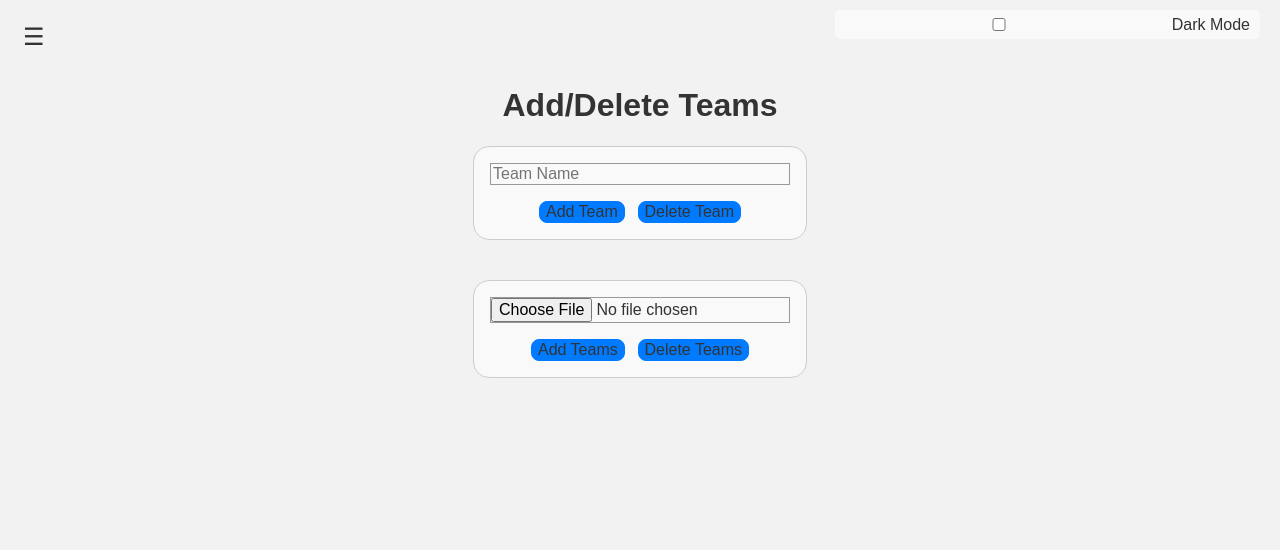
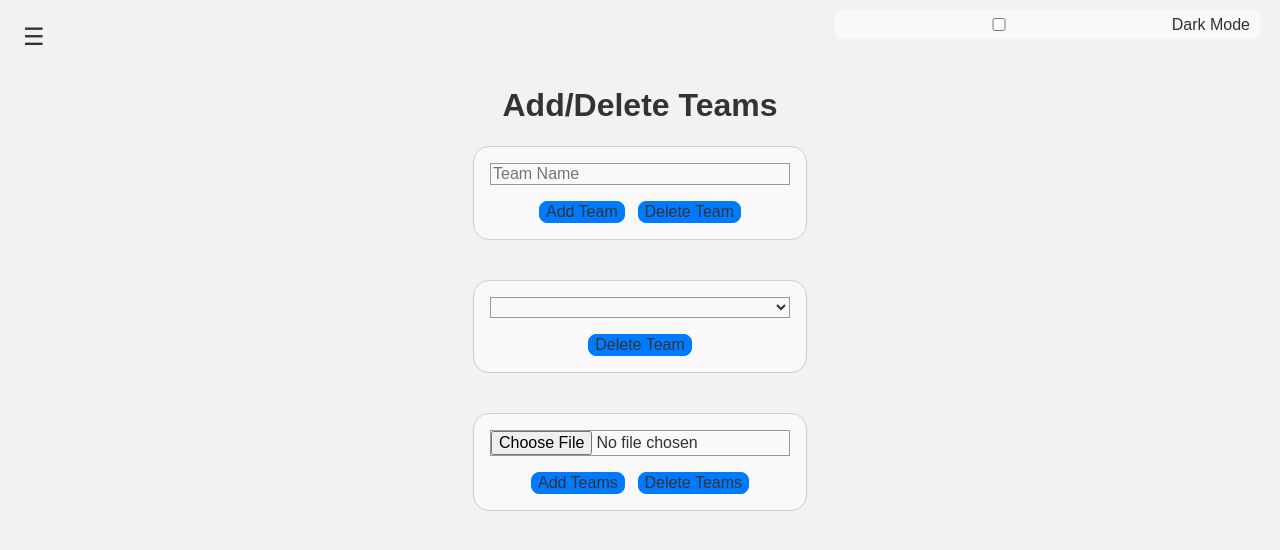
Before and after one commit to Syd4r/dataMule, a Flask app: page /add_teams in a window 1280 px wide. Shown: the top 550 px of the page. Run offline with Flask 2, Linux system fonts and the light colour scheme; the visitor is signed in with stand-in values (Sample User, id 1); data comes from the database, SQL or seed files in the repository; data that the repository does not hold is empty; some libraries are stand-ins or nearby versions.

Commit message:
added ability to delete athletes/coaches/teams via dropdown menus

```diff
--- a/app.py
+++ b/app.py
@@ -26,7 +26,6 @@ app.config['MAIL_PASSWORD'] = os.getenv('MAIL_PASSWORD')
 app.config['MAIL_DEFAULT_SENDER'] = os.getenv('MAIL_DEFAULT_SENDER', 'datamulecolby@gmail.com')
 
 mail = Mail(app)
-
 db.init_app(app)
 
 login_manager = LoginManager(app)
--- a/models.py
+++ b/models.py
@@ -141,7 +141,6 @@ class TeamUserAssociation(db.Model):
     def __repr__(self):
         return f"<Association Team ID: {self.team_id}, User ID: {self.user_id}, Role: {self.role}>"
 
-
 class Note(db.Model):
     __tablename__ = 'notes'
 
--- a/templates/add_teams.html
+++ b/templates/add_teams.html
@@ -33,6 +33,20 @@
                 </div>
             </form>
 
+            <form action="{{ url_for('main.add_teams') }}" method="post">
+                <div class="inputs">
+                    <select name="delete_team">
+                        {% for team in teams %}
+                            <option value="{{ team.id }}">{{ team.name }} (ID: {{ team.id }})</option>
+                        {% endfor %}
+                    </select>
+                </div>
+
+                <div class="buttons">
+                    <button type="submit" name="action" value="delete-dropdown">Delete Team</button>
+                </div>
+            </form>
+
             <!-- Form to add or delete teams via CSV file -->
             <form action="{{ url_for('main.add_teams') }}" method="post" enctype="multipart/form-data">
                 <div class="inputs">
--- a/views.py
+++ b/views.py
@@ -208,7 +208,10 @@ def get_athlete_data(user_name):
 def add_athletes():
     if request.method == 'POST' and 'action' in request.form:
         action = request.form.get('action')
+
         hawkins_id = request.form.get('hawkins_id')
+        file = request.files.get('file')
+        delete_athlete = request.form.get('delete_athlete')
 
         if hawkins_id:
             form_data = {
@@ -232,14 +235,33 @@ def add_athletes():
                 db.session.commit()
             except Exception:
                 flash(f"Error {action}ing athlete!", 'error')
-        else:
-            file = request.files.get('file')
-            if not file or file.filename == '':
+
+        elif file:
+            if file.filename == '':
                 flash('No file selected!', 'error')
             else:
                 process_csv(file, action)
 
-    return render_template("add_athletes.html", links=get_links(current_user))
+        elif delete_athlete:
+            athlete = Athlete.query.filter_by(hawkins_id=delete_athlete).first()
+            try:
+                if action == 'delete-dropdown' and athlete:
+                    db.session.delete(athlete)
+                    flash('Athlete deleted successfully!', 'success')
+                db.session.commit()
+            except Exception:
+                flash(f'Error {action}ing athlete!', 'error')
+
+    raw_athletes = Athlete.query.all()
+    athletes = []
+
+    for raw_athlete in raw_athletes:
+        athletes.append({
+            'name': f'{raw_athlete.first_name} {raw_athlete.last_name}',
+            'id': raw_athlete.hawkins_id
+        })
+
+    return render_template("add_athletes.html", links=get_links(current_user), athletes=athletes)
 
 @main_blueprint.route('/add_coaches', methods=['GET', 'POST'])
 @login_required
@@ -248,6 +270,10 @@ def add_coaches():
         action = request.form.get('action')
         first_name = request.form.get('first_name')
         last_name = request.form.get('last_name')
+
+        file = request.files.get('file')
+
+        delete_coach = request.form.get(delete_coach)
 
         if first_name:
             form_data = {
@@ -267,18 +293,38 @@ def add_coaches():
                 db.session.commit()
             except Exception:
                 flash(f"Error {action}ing coach!", 'error')
-        else:
-            file = request.files.get('file')
-            if not file or file.filename == '':
+        elif file:
+            if file.filename == '':
                 flash('No file selected!', 'error')
             else:
                 process_csv(file, action)
+
+        elif delete_coach:
+            coach = Coach.query.filter_by(id=delete_coach).first()
+            try:
+                if action == 'delete-dropdown' and coach:
+                    db.session.delete(coach)
+                    flash('Coach deleted successfully!', 'success')
+                db.session.commit()
+            except Exception:
+                flash(f'Error {action}ing coach!', 'error')
+
     teams = Team.query.all()
     #make a dictionary of teams
     teams_dict = []
     for team in teams:
         teams_dict.append({'team_name': team.name})
-    return render_template("add_coaches.html", links=get_links(current_user), teams=teams_dict)
+
+    raw_coaches = Coach.query.all()
+    coaches = []
+
+    for raw_coach in raw_coaches:
+        coaches.append({
+            'name': f'{raw_coach.first_name} {raw_coach.last_name}',
+            'id': raw_coach.id
+        })
+
+    return render_template("add_coaches.html", links=get_links(current_user), teams=teams_dict, coaches=coaches)
 
 def process_csv(file, action):
     try:
@@ -320,7 +366,10 @@ def process_csv(file, action):
 def add_teams():
     if request.method == 'POST' and 'action' in request.form:
         action = request.form.get('action')
+
         team_name = request.form.get('team_name')
+        file = request.files.get('file')
+        delete_team = request.form.get('delete_team')
 
         if team_name:
             team = Team.query.filter_by(name=team_name).first()
@@ -334,13 +383,32 @@ def add_teams():
                 db.session.commit()
             except Exception:
                 flash(f"Error {action}ing team!", 'error')
-        else:
-            file = request.files.get('file')
-            if not file or file.filename == '':
+        elif file:
+            if file.filename == '':
                 flash('No file selected!', 'error')
             else:
                 process_csv(file, action)
-    return render_template("add_teams.html", links=get_links(current_user))
+
+        elif delete_team:
+            team = Team.query.filter_by(id=delete_team).first()
+            try:
+                if action == 'delete-dropdown' and team:
+                    db.session.delete(team)
+                    flash('Team deleted successfully!', 'success')
+                db.session.commit()
+            except Exception:
+                flash(f'Error {action}ing team!', 'error')
+
+    raw_teams = Team.query.all()
+    teams = []
+
+    for raw_team in raw_teams:
+        teams.append({
+            'name': raw_team.name,
+            'id': raw_team.id
+        })
+
+    return render_template("add_teams.html", links=get_links(current_user), teams=teams)
 
 @main_blueprint.route('/add_admins', methods=['GET'])
 @login_required
```
Also changed, not shown: templates/add_athletes.html (+14 -0 lines), templates/add_coaches.html (+14 -0 lines), templates/index.html (line endings or trailing spaces).
